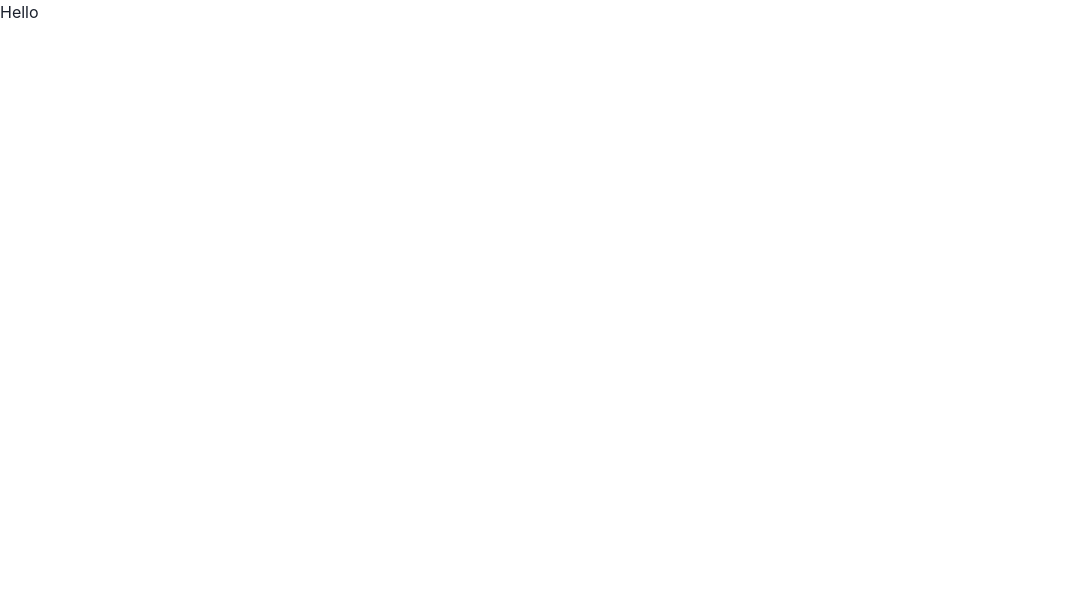
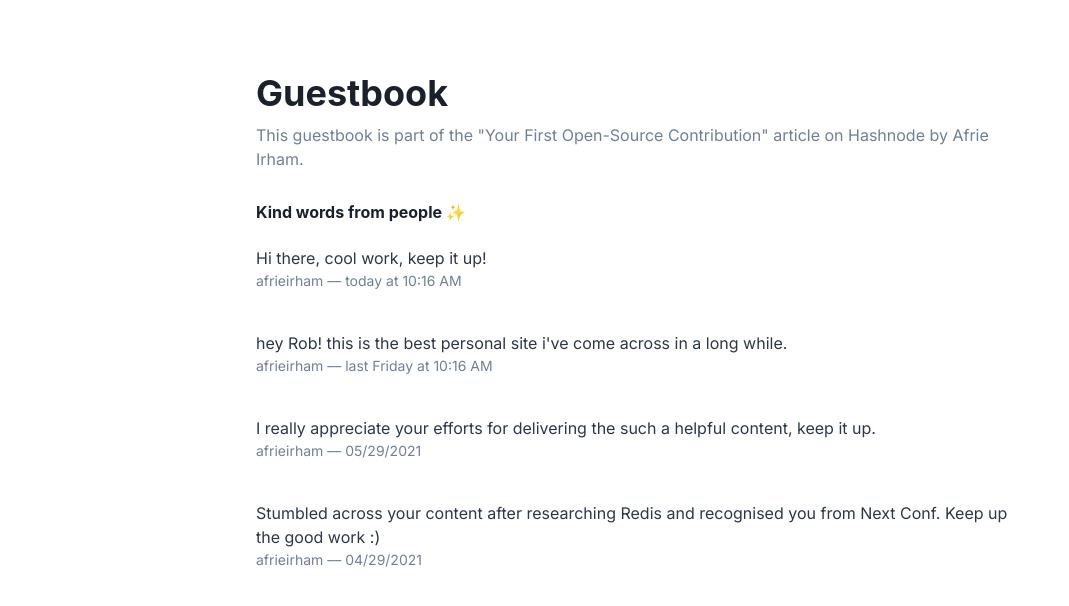
Before and after one commit to minhalkazimm/guestbook, a Next.js app: page / in a window 1280 px wide. Shown: the top 606 px of the page, without its empty margins (0-1069 px from the left). Built offline with nearby package versions, Linux system fonts and the light colour scheme.

Commit message:
Finalize guestbook design

```diff
--- /dev/null
+++ b/components/Comment.js
@@ -0,0 +1,21 @@
+import React from 'react'
+import { Flex, Link, Text } from '@chakra-ui/react'
+import { formatRelative, parseISO } from 'date-fns'
+
+function Comment({ comment, date, username }) {
+  return (
+    <Flex direction='column' mb={8} color='gray.500'>
+      <Text mt={2} color='gray.700'>
+        {comment}
+      </Text>
+      <Text fontSize='sm'>
+        <Link isExternal href={`https://github.com/${username}`}>
+          {username}
+        </Link>{' '}
+        –– {formatRelative(parseISO(date), new Date())}
+      </Text>
+    </Flex>
+  )
+}
+
+export default Comment
--- a/package.json
+++ b/package.json
@@ -11,6 +11,7 @@
     "@chakra-ui/react": "^1.6.5",
     "@emotion/react": "^11",
     "@emotion/styled": "^11",
+    "date-fns": "^2.23.0",
     "framer-motion": "^4",
     "next": "10.x",
     "react": "17.x",
--- a/pages/_app.js
+++ b/pages/_app.js
@@ -1,9 +1,10 @@
 import React from 'react'
 import { ChakraProvider } from '@chakra-ui/react'
+import { customTheme } from '../styles/theme'
 
 function MyApp({ Component, pageProps }) {
   return (
-    <ChakraProvider>
+    <ChakraProvider theme={customTheme}>
       <Component {...pageProps} />
     </ChakraProvider>
   )
--- a/pages/index.js
+++ b/pages/index.js
@@ -1,14 +1,65 @@
 import Head from 'next/head'
+import { Flex, Heading, Link, Text } from '@chakra-ui/react'
+import Comment from '../components/Comment'
+
+const comments = [
+  {
+    comment: 'Hi there, cool work, keep it up!',
+    username: 'afrieirham',
+    date: '2021-07-29T10:16:36Z',
+  },
+  {
+    comment: "hey Rob! this is the best personal site i've come across in a long while.",
+    username: 'afrieirham',
+    date: '2021-07-23T10:16:36Z',
+  },
+  {
+    comment:
+      'I really appreciate your efforts for delivering the such a helpful content, keep it up.',
+    username: 'afrieirham',
+    date: '2021-05-29T10:16:36Z',
+  },
+  {
+    comment:
+      'Stumbled across your content after researching Redis and recognised you from Next Conf. Keep up the good work :)',
+    username: 'afrieirham',
+    date: '2021-04-29T10:16:36Z',
+  },
+]
 
 export default function Home() {
   return (
-    <div>
+    <Flex w='full' p={2}>
       <Head>
         <title>Guestbook | Afrie Irham</title>
         <link rel='icon' href='/favicon.ico' />
+        <link rel='preconnect' href='https://fonts.googleapis.com' />
+        <link rel='preconnect' href='https://fonts.gstatic.com' crossOrigin='true' />
+        <link
+          href='https://fonts.googleapis.com/css2?family=Inter:wght@400;600;700;800&display=swap'
+          rel='stylesheet'
+        />
       </Head>
 
-      <div>Hello</div>
-    </div>
+      <Flex direction='column' maxW='3xl' w='full' pt={16} mx='auto'>
+        <Flex direction='column'>
+          <Heading size='xl' fontWeight='bold'>
+            Guestbook
+          </Heading>
+          <Text mt={2} color='gray.500'>
+            This guestbook is part of the <Link>"Your First Open-Source Contribution"</Link> article
+            on Hashnode by <Link>Afrie Irham</Link>.
+          </Text>
+        </Flex>
+        <Flex direction='column' mt={8}>
+          <Heading size='sm' mb={4} color='gray.800'>
+            Kind words from people ✨
+          </Heading>
+          {comments.map((item) => (
+            <Comment comment={item.comment} username={item.username} date={item.date} />
+          ))}
+        </Flex>
+      </Flex>
+    </Flex>
   )
 }
--- /dev/null
+++ b/styles/theme.js
@@ -0,0 +1,20 @@
+import { extendTheme } from '@chakra-ui/react'
+
+export const customTheme = extendTheme({
+  styles: {
+    global: {
+      html: {
+        minWidth: '360px',
+        scrollBehavior: 'smooth',
+      },
+      '#__next': {
+        display: 'flex',
+        flexDirection: 'column',
+        minHeight: '100vh',
+      },
+    },
+  },
+  fonts: {
+    body: `Inter,-apple-system,BlinkMacSystemFont,"Segoe UI",Helvetica,Arial,sans-serif,"Apple Color Emoji","Segoe UI Emoji","Segoe UI Symbol"`,
+  },
+})
```
Also changed, not shown: 1 other file (tests, documents, lock files or other folders).
